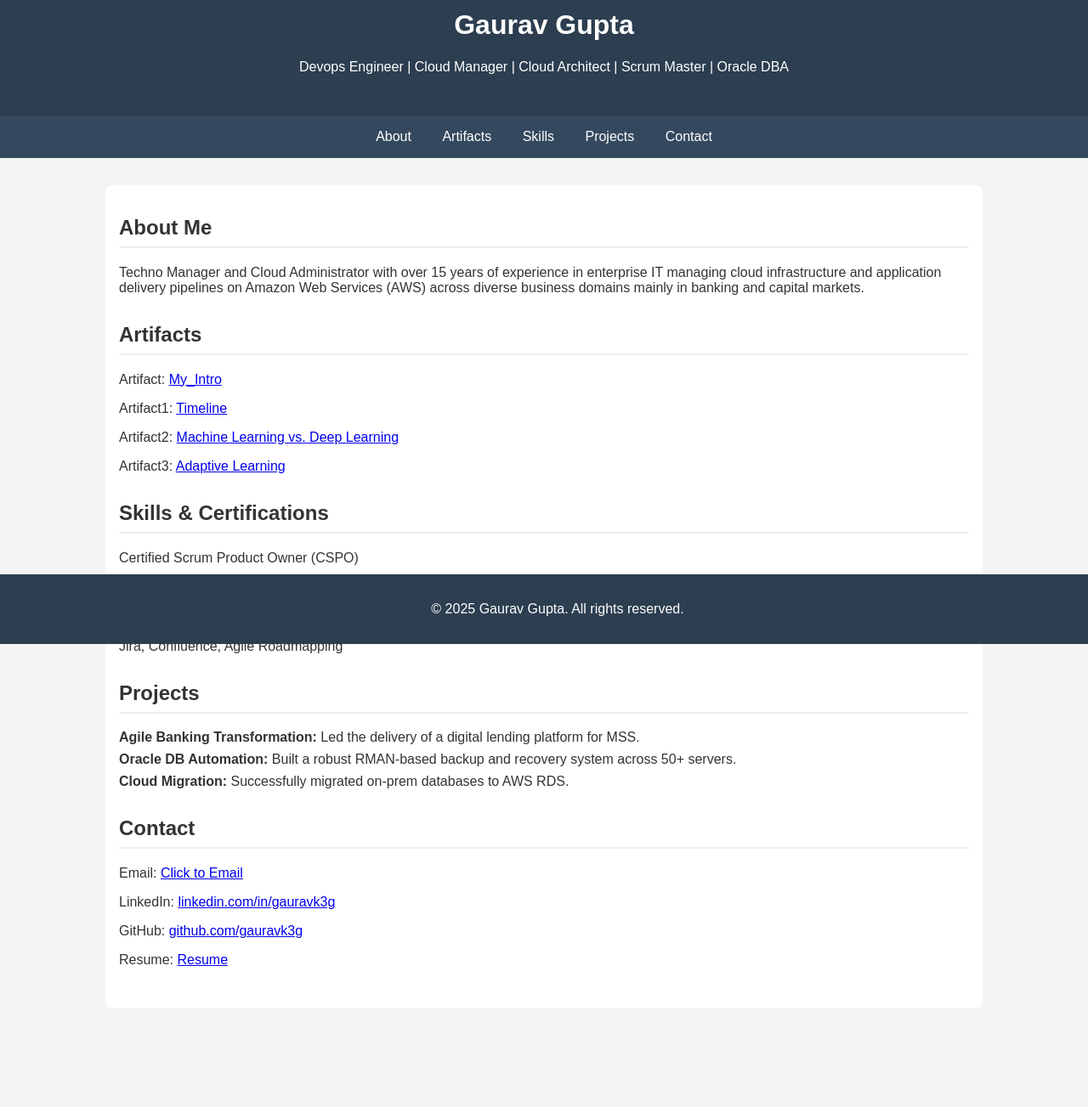
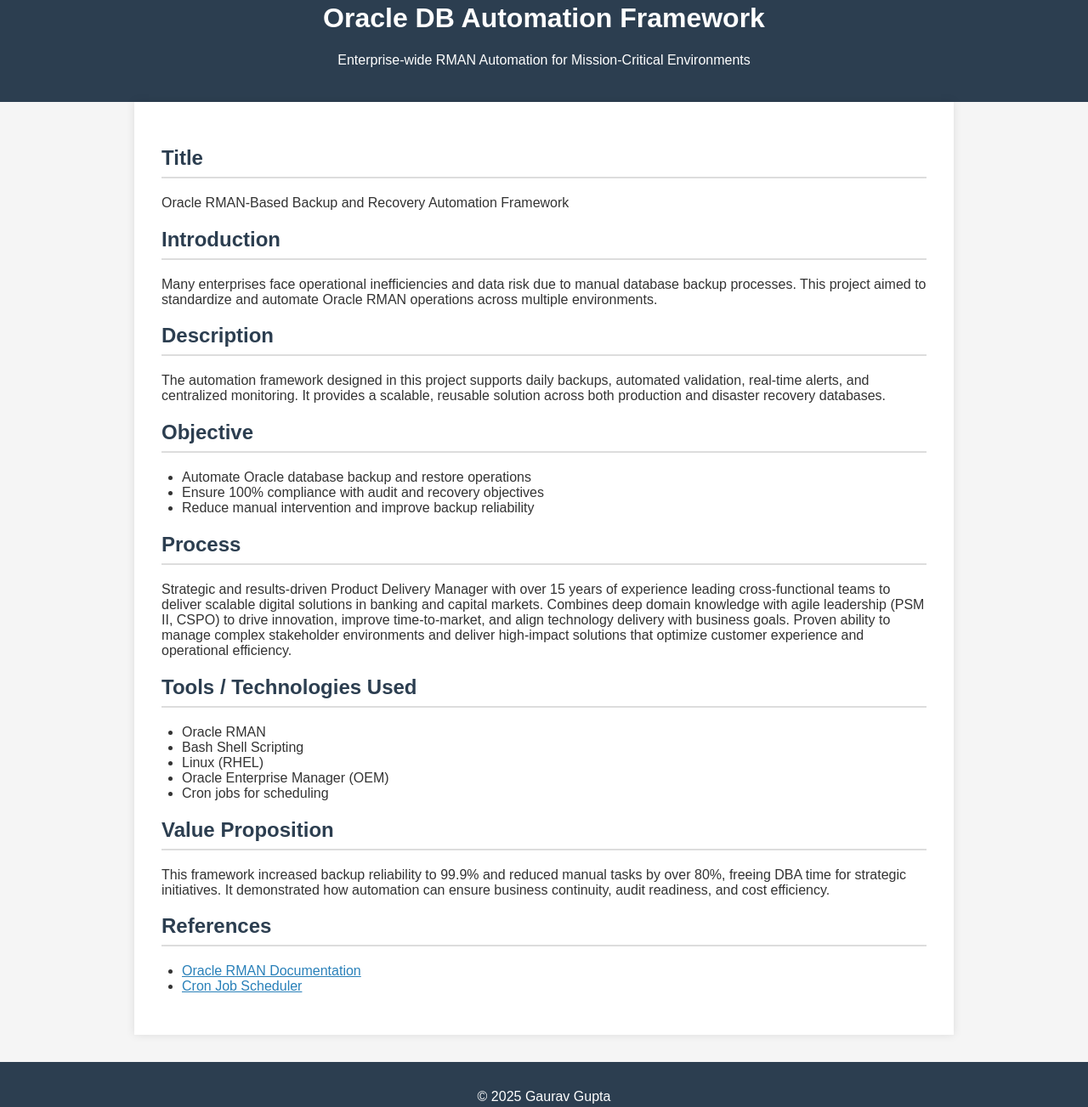
Before and after one commit to gauravk3g/gauravgupta.github.io, a plain HTML site: page index.html in a window 1280 px wide. Shown: the part 42-1345 px from the top of the page at 85% size. Before the commit the page ends 1261 px from the top, so only its background shows below. Drawn offline with Linux system fonts and the light colour scheme.

Commit message:
Add files via upload

```diff
--- a/index.html
+++ b/index.html
@@ -3,119 +3,126 @@
 <head>
   <meta charset="UTF-8" />
   <meta name="viewport" content="width=device-width, initial-scale=1.0" />
-  <title>Gaurav Gupta | Professional Portfolio</title>
+  <title>Project: Oracle DB Automation</title>
   <style>
     body {
       font-family: Arial, sans-serif;
+      background-color: #f5f5f5;
       margin: 0;
       padding: 0;
-      background-color: #f4f4f4;
       color: #333;
     }
     header {
       background-color: #2c3e50;
       color: white;
-      padding: 2rem;
+      padding: 1.5rem;
       text-align: center;
     }
-    nav {
-      background: #34495e;
-      padding: 1rem;
-      text-align: center;
-    }
-    nav a {
-      color: white;
-      margin: 0 1rem;
-      text-decoration: none;
-    }
     .container {
-      max-width: 1000px;
-      margin: 2rem auto;
-      padding: 1rem;
-      background: white;
-      border-radius: 8px;
-    }
-    section {
-      margin-bottom: 2rem;
+      max-width: 900px;
+      margin: auto;
+      padding: 2rem;
+      background-color: white;
+      box-shadow: 0 0 10px rgba(0, 0, 0, 0.1);
     }
     h2 {
-      border-bottom: 2px solid #eee;
+      color: #2c3e50;
+      border-bottom: 2px solid #ddd;
       padding-bottom: 0.5rem;
+    }
+    ul {
+      padding-left: 1.5rem;
+    }
+    a {
+      color: #2980b9;
     }
     footer {
       background-color: #2c3e50;
       color: white;
       text-align: center;
       padding: 1rem;
-      position: fixed;
-      bottom: 0;
-      width: 100%;
-    }
-    ul {
-      list-style: none;
-      padding-left: 0;
-    }
-    ul li {
-      margin-bottom: 0.5rem;
+      margin-top: 2rem;
     }
   </style>
 </head>
 <body>
   <header>
-    <h1>Gaurav Gupta</h1>
-    <p>Devops Engineer | Cloud Manager | Cloud Architect | Scrum Master | Oracle DBA</p>
+    <h1>Oracle DB Automation Framework</h1>
+    <p>Enterprise-wide RMAN Automation for Mission-Critical Environments</p>
   </header>
-  <nav>
-    <a href="#about">About</a>
-	<a href="#artifact">Artifacts</a>
-    <a href="#skills">Skills</a>
-    <a href="#projects">Projects</a>
-    <a href="#contact">Contact</a>
 
-  </nav>
   <div class="container">
-    <section id="about">
-      <h2>About Me</h2>
-      <p>Techno Manager and Cloud Administrator with over 15 years of experience in enterprise IT managing cloud infrastructure and application delivery pipelines on Amazon Web Services (AWS) across diverse business domains mainly in banking and capital markets.</p>
+
+    <section>
+      <h2>Title</h2>
+      <p>Oracle RMAN-Based Backup and Recovery Automation Framework</p>
     </section>
-	<section id="artifact">
-	 <h2>Artifacts</h2>
-	   <p>Artifact: <a href="https://gauravk3g.github.io/artifact.github.io/" target="_blank">My_Intro</a></p>
-	   <p>Artifact1: <a href="Timeline.html" target="_blank">Timeline</a></p>
-	   <p>Artifact2: <a href="machine-vs-deep-learning.html" target="_blank">Machine Learning vs. Deep Learning</a></p>
-	   <p>Artifact3: <a href="adaptive-learning.html" target="_blank">Adaptive Learning</a></p>
 
-	</section>
-    <section id="skills">
-      <h2>Skills & Certifications</h2>
+    <section>
+      <h2>Introduction</h2>
+      <p>
+        Many enterprises face operational inefficiencies and data risk due to manual database backup processes.
+        This project aimed to standardize and automate Oracle RMAN operations across multiple environments.
+      </p>
+    </section>
+
+    <section>
+      <h2>Description</h2>
+      <p>
+        The automation framework designed in this project supports daily backups, automated validation, real-time
+        alerts, and centralized monitoring. It provides a scalable, reusable solution across both production and
+        disaster recovery databases.
+      </p>
+    </section>
+
+    <section>
+      <h2>Objective</h2>
       <ul>
-        <li>Certified Scrum Product Owner (CSPO)</li>
-        <li>Professional Scrum Master II (PSM II)</li>
-        <li>Oracle Certified Professional (OCP)</li>
-        <li>AWS Cloud – EC2, Lambda, S3</li>
-        <li>Jira, Confluence, Agile Roadmapping</li>
+        <li>Automate Oracle database backup and restore operations</li>
+        <li>Ensure 100% compliance with audit and recovery objectives</li>
+        <li>Reduce manual intervention and improve backup reliability</li>
       </ul>
     </section>
-    <section id="projects">
-      <h2>Projects</h2>
+
+    <section>
+      <h2>Process</h2>
+      <p>
+        Strategic and results-driven Product Delivery Manager with over 15 years of experience leading cross-functional teams to deliver scalable digital solutions in banking and capital markets. Combines deep domain knowledge with agile leadership (PSM II, CSPO) to drive innovation, improve time-to-market, and align technology delivery with business goals. Proven ability to manage complex stakeholder environments and deliver high-impact solutions that optimize customer experience and operational efficiency.
+      </p>
+    </section>
+
+    <section>
+      <h2>Tools / Technologies Used</h2>
       <ul>
-	          <li><strong>Agile Banking Transformation:</strong> Led the delivery of a digital lending platform for MSS.</li>
-        <li><strong>Oracle DB Automation:</strong> Built a robust RMAN-based backup and recovery system across 50+ servers.</li>
-        <li><strong>Cloud Migration:</strong> Successfully migrated on-prem databases to AWS RDS.</li>
+        <li>Oracle RMAN</li>
+        <li>Bash Shell Scripting</li>
+        <li>Linux (RHEL)</li>
+        <li>Oracle Enterprise Manager (OEM)</li>
+        <li>Cron jobs for scheduling</li>
       </ul>
     </section>
-    <section id="contact">
-      <h2>Contact</h2>
-      <p>Email: <a href="mailto:gauravkumar.gupta@myemail.indwes.edu"> Click to Email</a></p>
-      <p>LinkedIn: <a href="http://www.linkedin.com/in/gauravk3g" target="_blank">linkedin.com/in/gauravk3g</a></p>
-      <p>GitHub: <a href="https://github.com/gauravk3g" target="_blank">github.com/gauravk3g</a></p>
-	  <p>Resume: <a href="Gaurav_Gupta_Cloud_AWS Resume_CapG.docx" target="_blank">Resume</a></p>
 
+    <section>
+      <h2>Value Proposition</h2>
+      <p>
+        This framework increased backup reliability to 99.9% and reduced manual tasks by over 80%, freeing DBA time
+        for strategic initiatives. It demonstrated how automation can ensure business continuity, audit readiness,
+        and cost efficiency.
+      </p>
+    </section>
 
+    <section>
+      <h2>References</h2>
+      <ul>
+        <li><a href="https://docs.oracle.com/en/database/" target="_blank">Oracle RMAN Documentation</a></li>
+        <li><a href="https://linux.die.net/man/1/crontab" target="_blank">Cron Job Scheduler</a></li>
+      </ul>
     </section>
+
   </div>
+
   <footer>
-    <p>&copy; 2025 Gaurav Gupta. All rights reserved.</p>
+    <p>&copy; 2025 Gaurav Gupta</p>
   </footer>
 </body>
 </html>
```
Also changed, not shown: neural_artifact.html (added, +142 -0 lines), neural_networks.html (added, +71 -0 lines), Artificial_neural_network.png (added), 1 other file.
